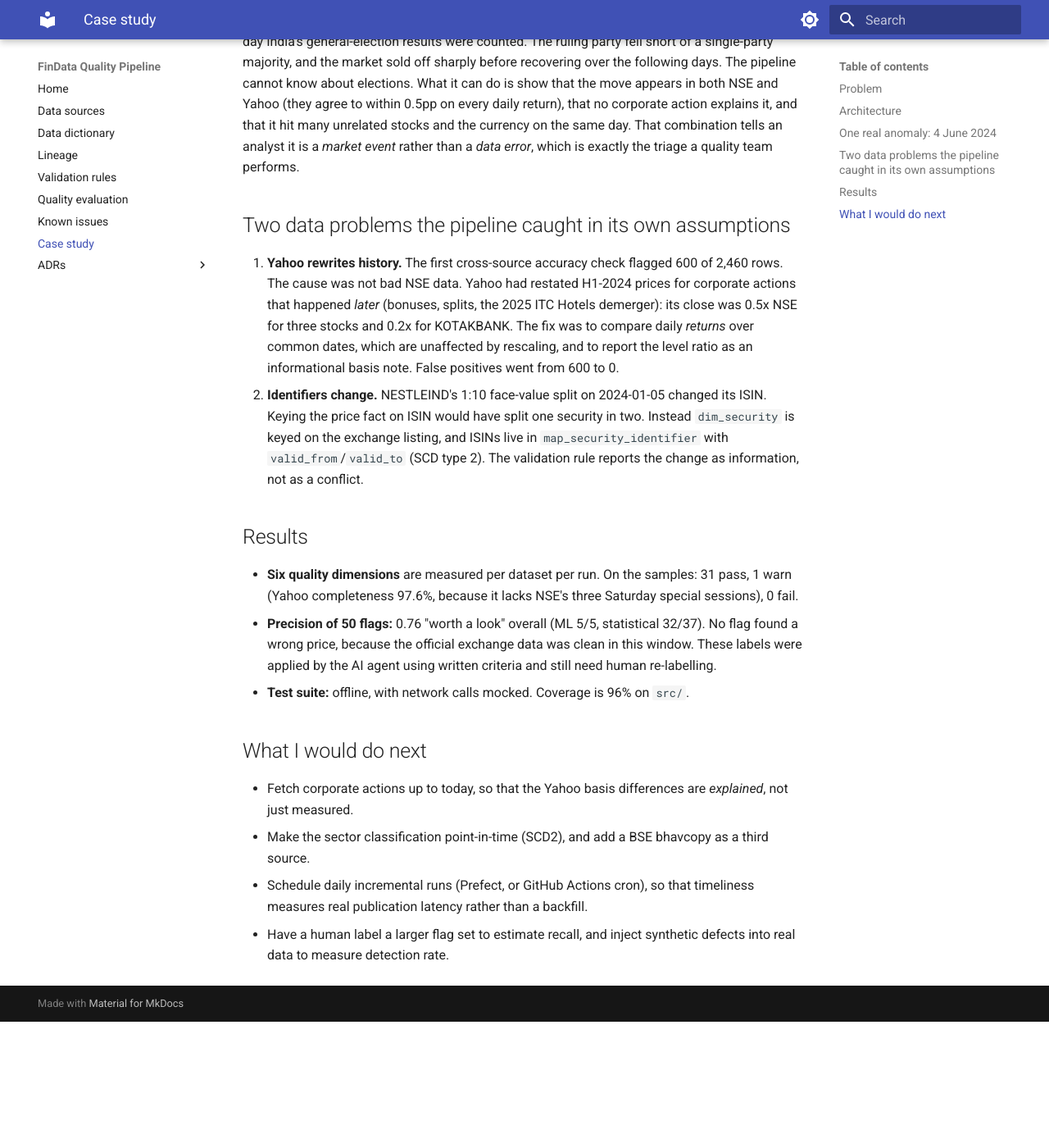
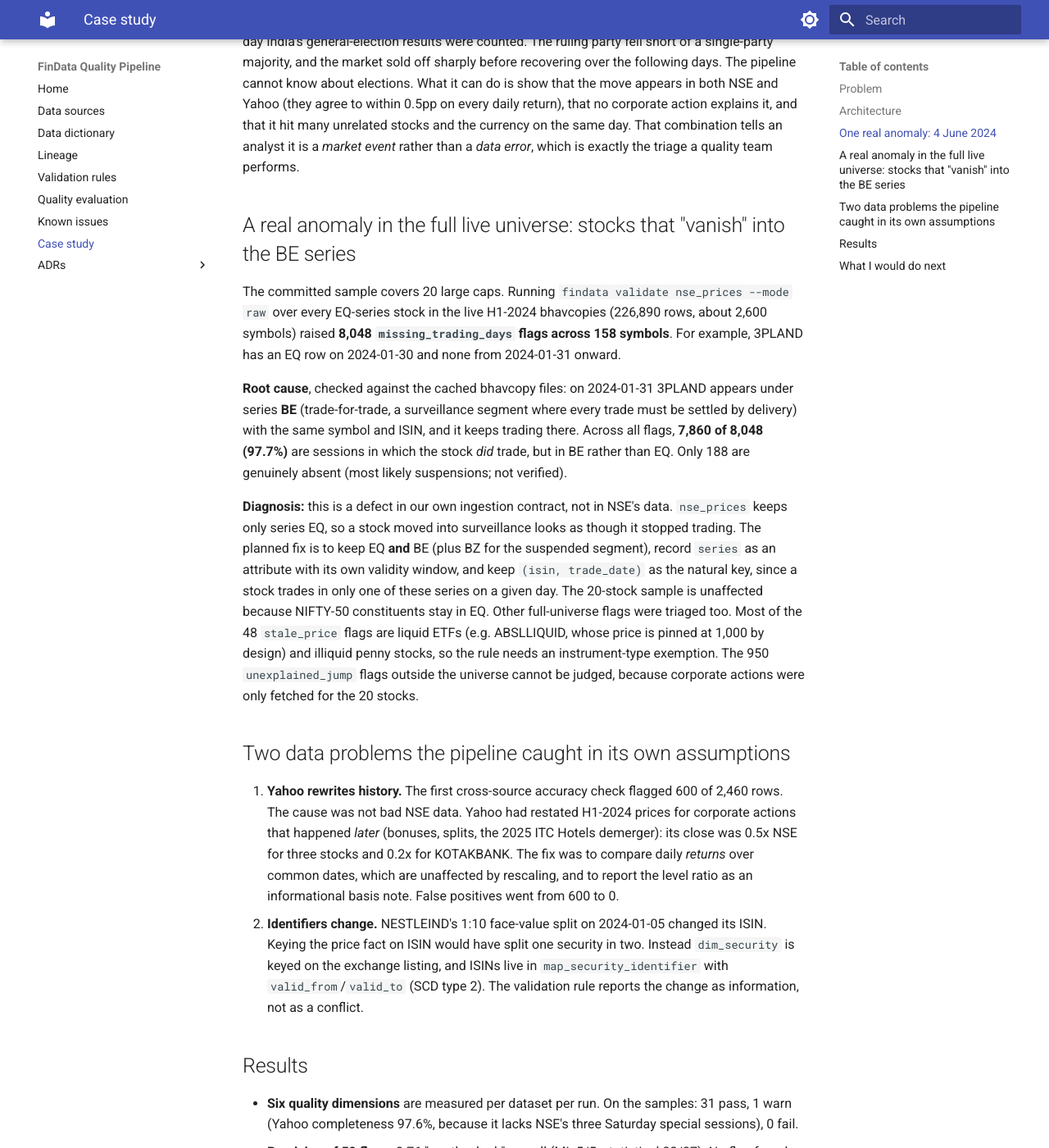
Before and after one commit to sonkarvidhi84-rgb/FinData, an MkDocs documentation site: the page built from docs/case-study.md, in a window 1280 px wide and 1400 px high, scrolled down 965 px. Shown: the whole window at 82% size. Built offline with MkDocs 1.6.1 and Material for MkDocs 9.7.7, drawn with Linux system fonts in a browser that asks for light colours; before the commit the page ends 2211 px from its top, so only the background shows below that.

Commit message:
docs: ER diagram in data dictionary; document EQ->BE series defect found in full live universe
Co-Authored-By: Claude Opus 5.5 <noreply@anthropic.com>

```diff
--- a/docs/case-study.md
+++ b/docs/case-study.md
@@ -51,6 +51,30 @@ every daily return), that no corporate action explains it, and that it hit many
 stocks and the currency on the same day. That combination tells an analyst it is a *market
 event* rather than a *data error*, which is exactly the triage a quality team performs.
 
+## A real anomaly in the full live universe: stocks that "vanish" into the BE series
+
+The committed sample covers 20 large caps. Running `findata validate nse_prices --mode raw`
+over every EQ-series stock in the live H1-2024 bhavcopies (226,890 rows, about 2,600 symbols)
+raised **8,048 `missing_trading_days` flags across 158 symbols**. For example, 3PLAND has an EQ row
+on 2024-01-30 and none from 2024-01-31 onward.
+
+**Root cause**, checked against the cached bhavcopy files: on 2024-01-31 3PLAND appears under
+series **BE** (trade-for-trade, a surveillance segment where every trade must be settled by
+delivery) with the same symbol and ISIN, and it keeps trading there. Across all flags,
+**7,860 of 8,048 (97.7%)** are sessions in which the stock *did* trade, but in BE rather than
+EQ. Only 188 are genuinely absent (most likely suspensions; not verified).
+
+**Diagnosis:** this is a defect in our own ingestion contract, not in NSE's data.
+`nse_prices` keeps only series EQ, so a stock moved into surveillance looks as though it
+stopped trading. The planned fix is to keep EQ **and** BE (plus BZ for the suspended segment),
+record `series` as an attribute with its own validity window, and keep `(isin, trade_date)` as
+the natural key, since a stock trades in only one of these series on a given day. The
+20-stock sample is unaffected because NIFTY-50 constituents stay in EQ. Other
+full-universe flags were triaged too. Most of the 48 `stale_price` flags are liquid ETFs
+(e.g. ABSLLIQUID, whose price is pinned at 1,000 by design) and illiquid penny stocks, so the
+rule needs an instrument-type exemption. The 950 `unexplained_jump` flags outside the universe
+cannot be judged, because corporate actions were only fetched for the 20 stocks.
+
 ## Two data problems the pipeline caught in its own assumptions
 
 1. **Yahoo rewrites history.** The first cross-source accuracy check flagged 600 of 2,460
```
Also changed, not shown: README.md (+8 -2 lines), docs/data-dictionary.md (+91 -5 lines), docs/known-issues.md (+3 -1 lines), 1 other file.
